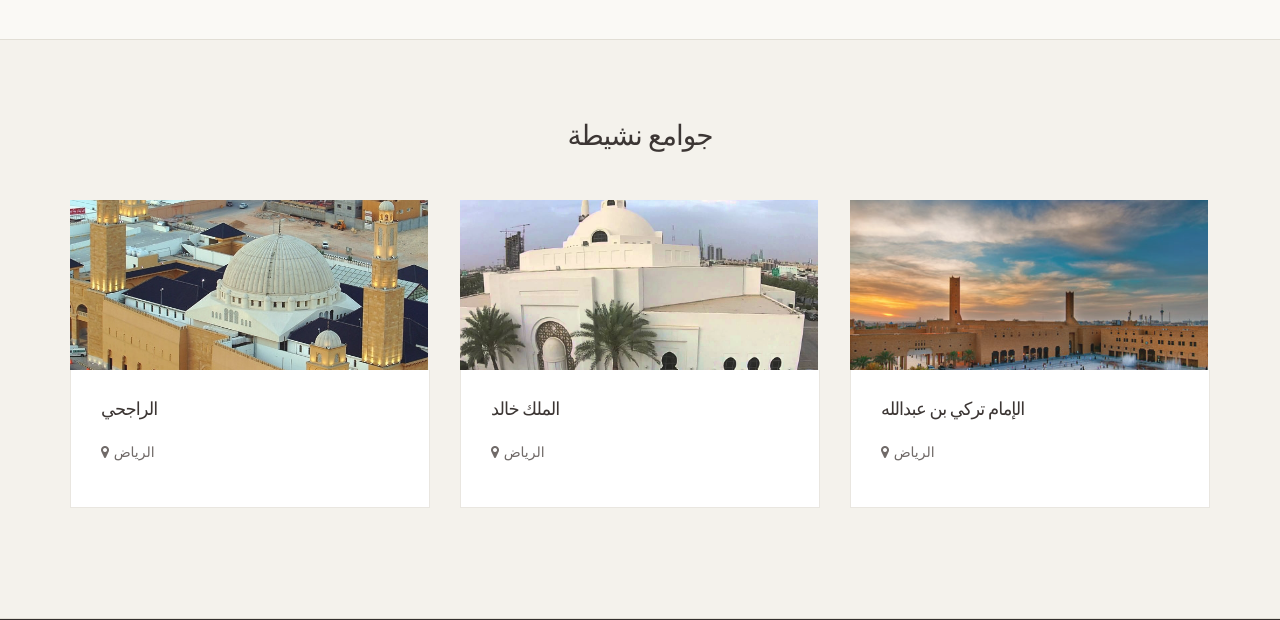
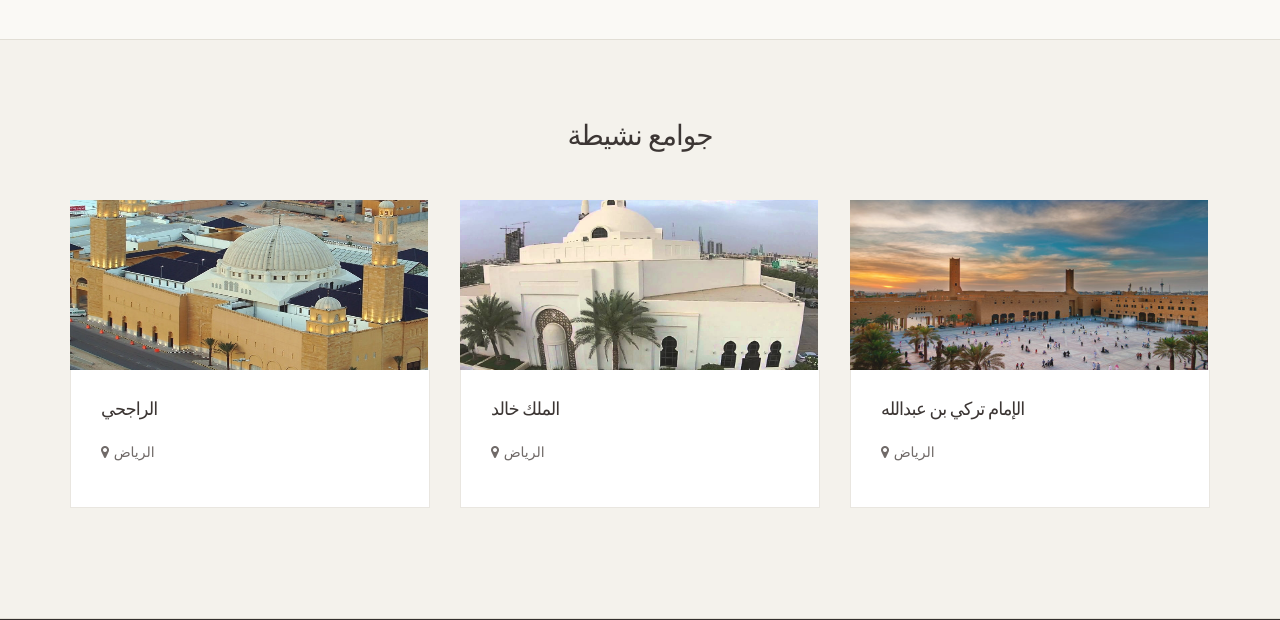
Before and after one commit to kaluaim/Jumuah, a Flask app: page / in a window 1280 px wide. Shown: the part 707-1327 px from the top of the page. Run offline with Flask 2, Linux system fonts and the light colour scheme; some libraries are stand-ins or nearby versions; some web fonts are replaced.

Commit message:
updaing img displying style

```diff
--- a/jumuah/static/css/rtl.css
+++ b/jumuah/static/css/rtl.css
@@ -36,3 +36,8 @@ select.form-control {
       margin-top: 35px;
   }
 }
+
+.vendor-image img {
+    height: 180px;
+    width: 100%;
+}
```
